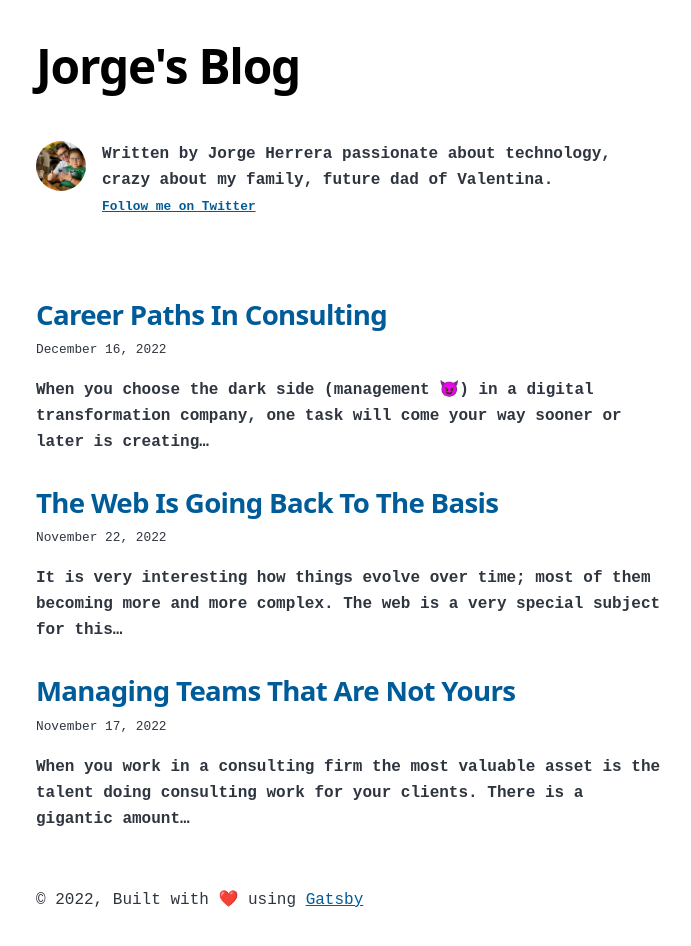
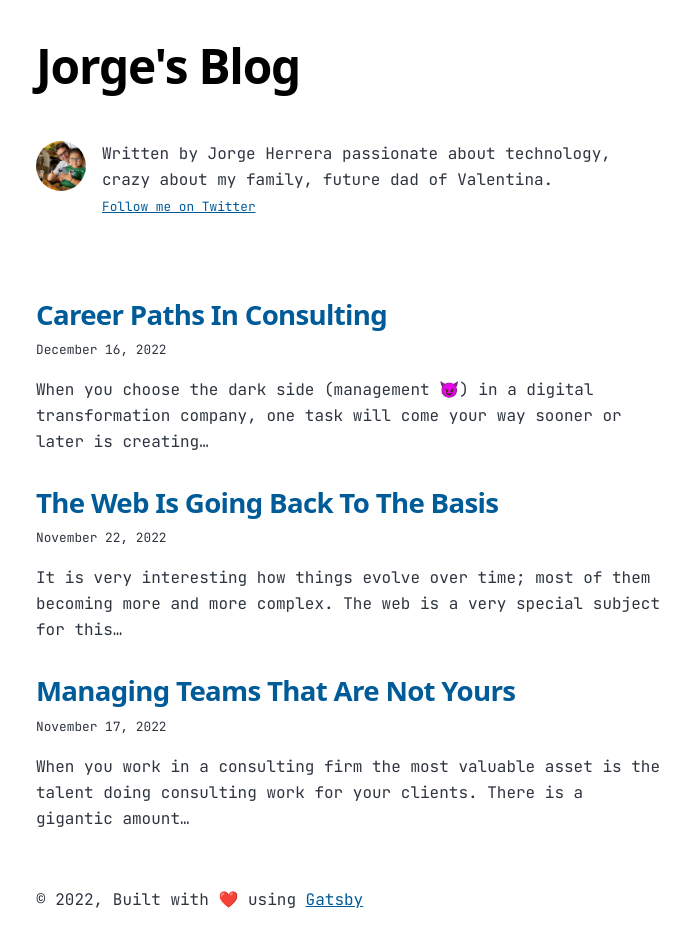
Before and after one commit to jorgeherrera1/jorgeherrera-website, a Gatsby site: page / in a window 1280 px wide. Shown: the whole page, without its empty margins (288-979 px from the left). Built offline with nearby package versions, Linux system fonts and the light colour scheme; Gatsby itself is replaced by a stand-in of ours; a web font is replaced by a local one.

Commit message:
Changed font to JetBrains Mono

```diff
--- a/gatsby-browser.js
+++ b/gatsby-browser.js
@@ -4,6 +4,7 @@ import "@fontsource/merriweather"
 // normalize CSS across browsers
 import "./src/normalize.css"
 // custom CSS styles
+import "./src/global.css"
 import "./src/style.css"
 
 // Highlighting for code blocks
--- a/gatsby-ssr.js
+++ b/gatsby-ssr.js
@@ -3,10 +3,21 @@
  *
  * See: https://www.gatsbyjs.com/docs/reference/config-files/gatsby-ssr/
  */
+import * as React from "react"
 
 /**
  * @type {import('gatsby').GatsbySSR['onRenderBody']}
  */
-exports.onRenderBody = ({ setHtmlAttributes }) => {
+export const onRenderBody = ({ setHtmlAttributes, setHeadComponents }) => {
   setHtmlAttributes({ lang: `en` })
+  setHeadComponents([
+    <link
+      rel="preload"
+      href="/fonts/JetBrainsMono-Regular.woff2"
+      as="font"
+      type="font/woff2"
+      crossOrigin="anonymous"
+      key="interFont"
+    />,
+  ])
 }
--- a/package.json
+++ b/package.json
@@ -1,9 +1,9 @@
 {
-  "name": "gatsby-starter-blog",
+  "name": "jorgeherrera-website",
   "private": true,
-  "description": "A starter for a blog powered by Gatsby and Markdown",
+  "description": "Jorge Herrera's blog powered by Gatsby and Markdown",
   "version": "0.1.0",
-  "author": "Kyle Mathews <mathews.kyle@gmail.com>",
+  "author": "Jorge Herrera <jorge.herrera.cabrera@gmail.com>",
   "bugs": {
     "url": "https://github.com/gatsbyjs/gatsby/issues"
   },
--- a/src/components/seo.js
+++ b/src/components/seo.js
@@ -42,9 +42,6 @@ const Seo = ({ description, title, children }) => {
       />
       <meta name="twitter:title" content={title} />
       <meta name="twitter:description" content={metaDescription} />
-      <link rel="preconnect" href="https://fonts.googleapis.com" />
-      <link rel="preconnect" href="https://fonts.gstatic.com" crossorigin />
-      <link href="https://fonts.googleapis.com/css2?family=Red+Hat+Mono&display=swap" rel="stylesheet" />
 
       {children}
     </>
--- /dev/null
+++ b/src/global.css
@@ -0,0 +1,8 @@
+@font-face {
+   font-family: 'JetBrains Mono';
+   font-weight: 100 900;
+   font-display: swap;
+   font-style: normal;
+   font-named-instance: 'Regular';
+   src: url(/fonts/JetBrainsMono-Regular.woff2) format("woff2");
+ }
--- a/src/style.css
+++ b/src/style.css
@@ -27,12 +27,10 @@
   --spacing-20: 5rem;
   --spacing-24: 6rem;
   --spacing-32: 8rem;
-  --fontFamily-sans: "MontserratVariable", system-ui, -apple-system,
-    BlinkMacSystemFont, "Segoe UI", Roboto, "Helvetica Neue", Arial, "Noto Sans",
-    sans-serif, "Apple Color Emoji", "Segoe UI Emoji", "Segoe UI Symbol",
-    "Noto Color Emoji";
-  --fontFamily-serif: 'Red Hat Mono', monospace;
-  --font-body: var(--fontFamily-serif);
+  --fontFamily-sans: "MontserratVariable", system-ui, -apple-system, BlinkMacSystemFont, "Segoe UI", Roboto, "Helvetica Neue", Arial, "Noto Sans", sans-serif, "Apple Color Emoji", "Segoe UI Emoji", "Segoe UI Symbol", "Noto Color Emoji";
+  --fontFamily-serif: "Merriweather", "Georgia", Cambria, "Times New Roman", Times, serif;
+  --fontFamily-mono: "JetBrains Mono", Menlo, Monaco, "Courier New", monospace;
+  --font-body: var(--fontFamily-mono);
   --font-heading: var(--fontFamily-sans);
   --fontWeight-normal: 400;
   --fontWeight-bold: 700;
```
Also changed, not shown: static/fonts/JetBrainsMono-Regular.woff2 (added).
